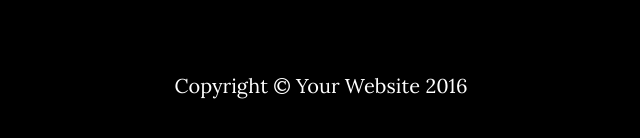
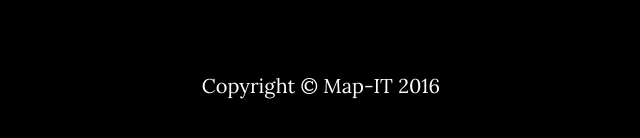
Before and after one commit to nathanw9722/simply.Map, a website: page index.html in a window 1280 px wide. Shown: the part 2999-3137 px from the top of the page, without its empty margins (319-959 px from the left). Drawn offline with nearby package versions, Linux system fonts and the light colour scheme; some packages are replaced by stand-ins of ours.

Commit message:
changed copyright

```diff
--- a/index.html
+++ b/index.html
@@ -125,7 +125,7 @@
     <!-- Footer -->
     <footer>
         <div class="container text-center">
-            <p>Copyright &copy; Your Website 2016</p>
+            <p>Copyright &copy; Map-IT 2016</p>
         </div>
     </footer>
 
```
